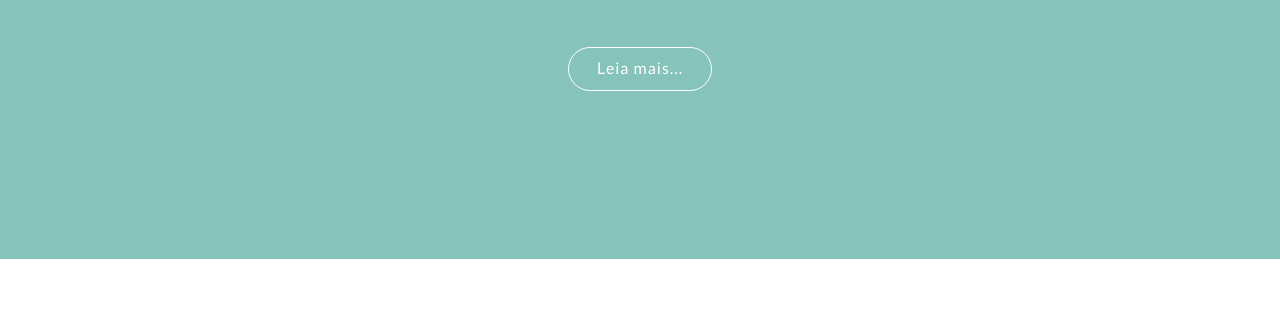
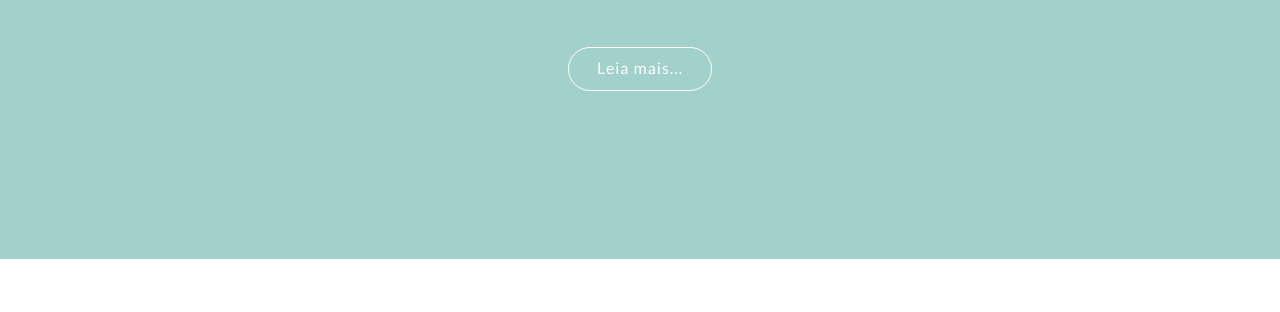
Before and after one commit to coutinho2004/inct, a plain HTML site: page index.html in a window 1280 px wide. Shown: the part 341-653 px from the top of the page. Drawn offline with nearby package versions, Linux system fonts and the light colour scheme; files whose address does not match are found by name.

Commit message:
Add files via upload

```diff
--- a/assets/css/style.css
+++ b/assets/css/style.css
@@ -425,7 +425,7 @@ section {
 
 #hero:before {
   content: "";
-  background: rgba(112, 185, 176, 0.85);
+  background: rgba(112, 185, 176, 0.65);
   position: absolute;
   bottom: 0;
   top: 0;
```
